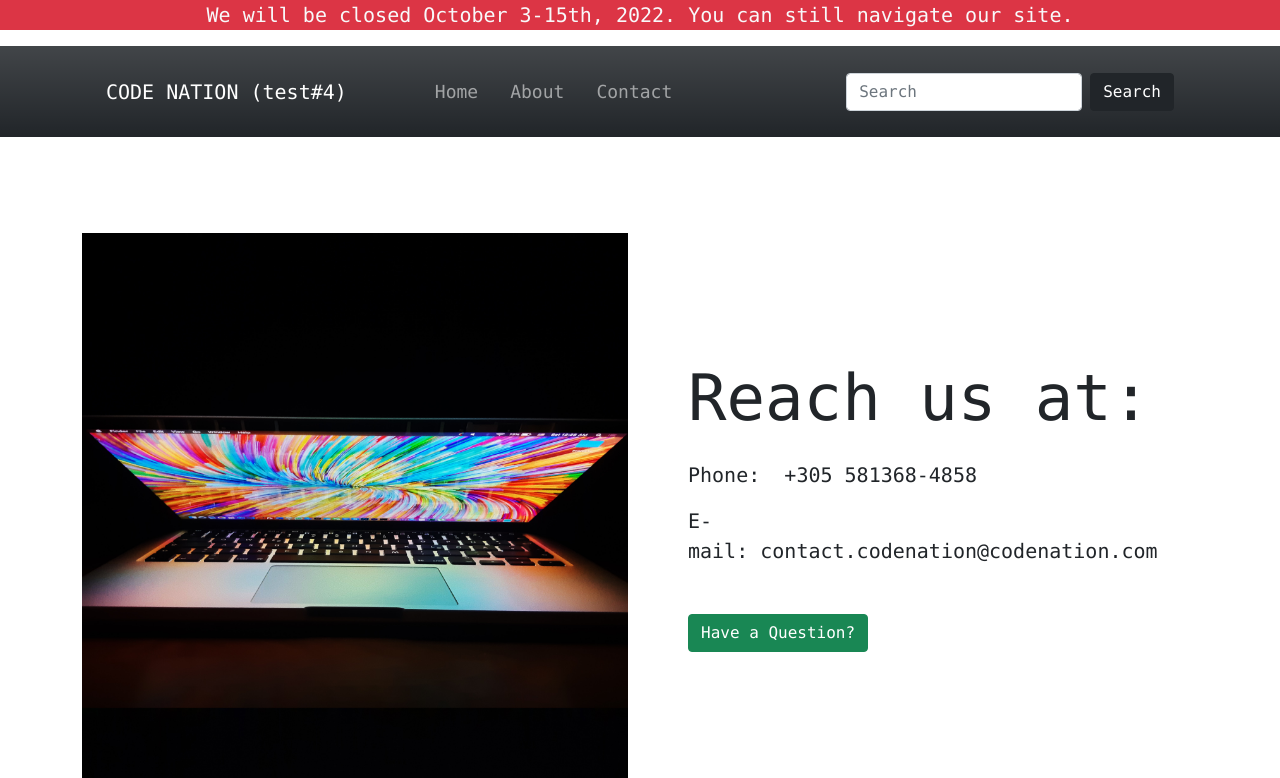
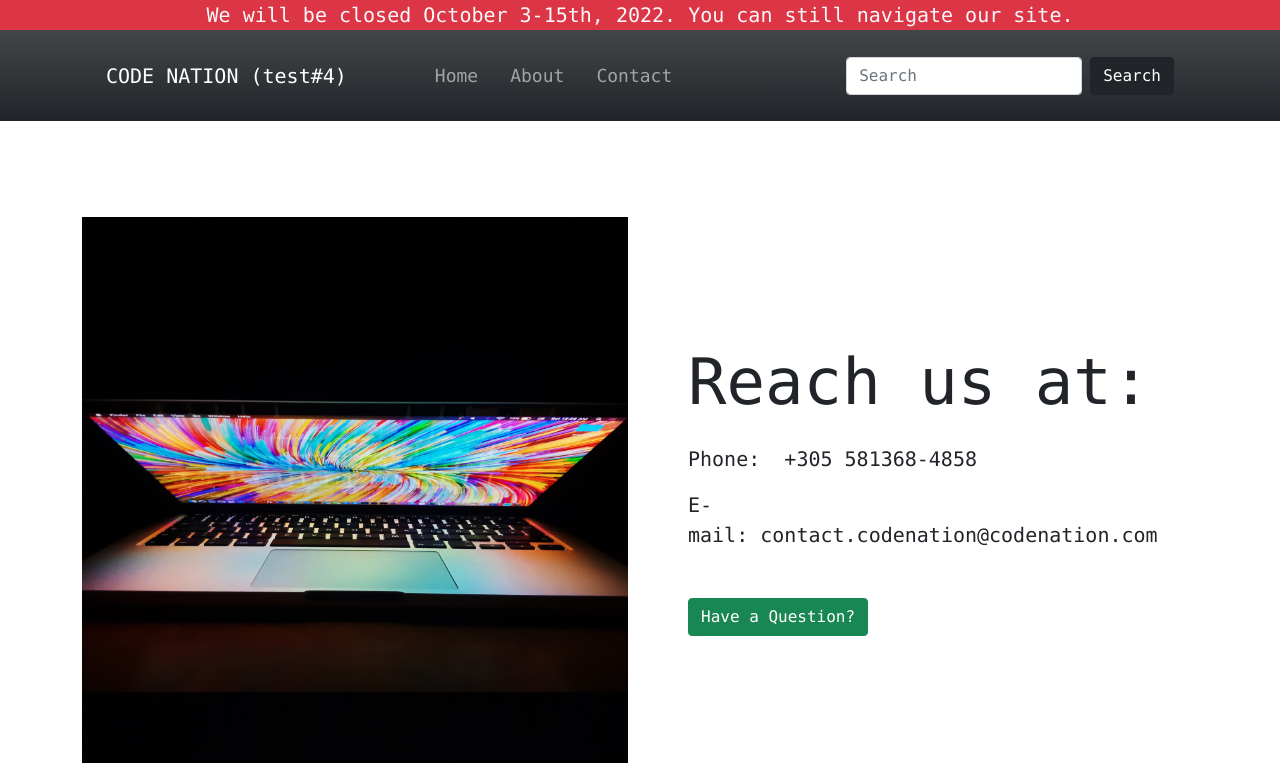
Before and after one commit to kev-web/django-pet-store, a Django app: page /contact/ in a window 1280 px wide. Shown: the top 778 px of the page. Run offline with Django 4.2, Linux system fonts and the light colour scheme.

Commit message:
made margin changes

```diff
--- a/simbapp/templates/simbapp/base.html
+++ b/simbapp/templates/simbapp/base.html
@@ -13,9 +13,9 @@
 </head>
 <body>
 
-  <p class="bg-danger text-light lead text-center">We will be closed October 3-15th, 2022. You can still navigate our site.</p>
+  <p class="bg-danger text-light lead text-center mb-0">We will be closed October 3-15th, 2022. You can still navigate our site.</p>
 
-  <div class="container-fluid bg-dark bg-gradient text-light mb-5 mt-0">
+  <div class="container-fluid bg-dark bg-gradient text-light mb-5">
     <div class="container">
       <nav class="navbar navbar-expand-lg p-0 navbar-dark bg-dark bg-gradient">
         <div class="container-fluid p-4">
```
